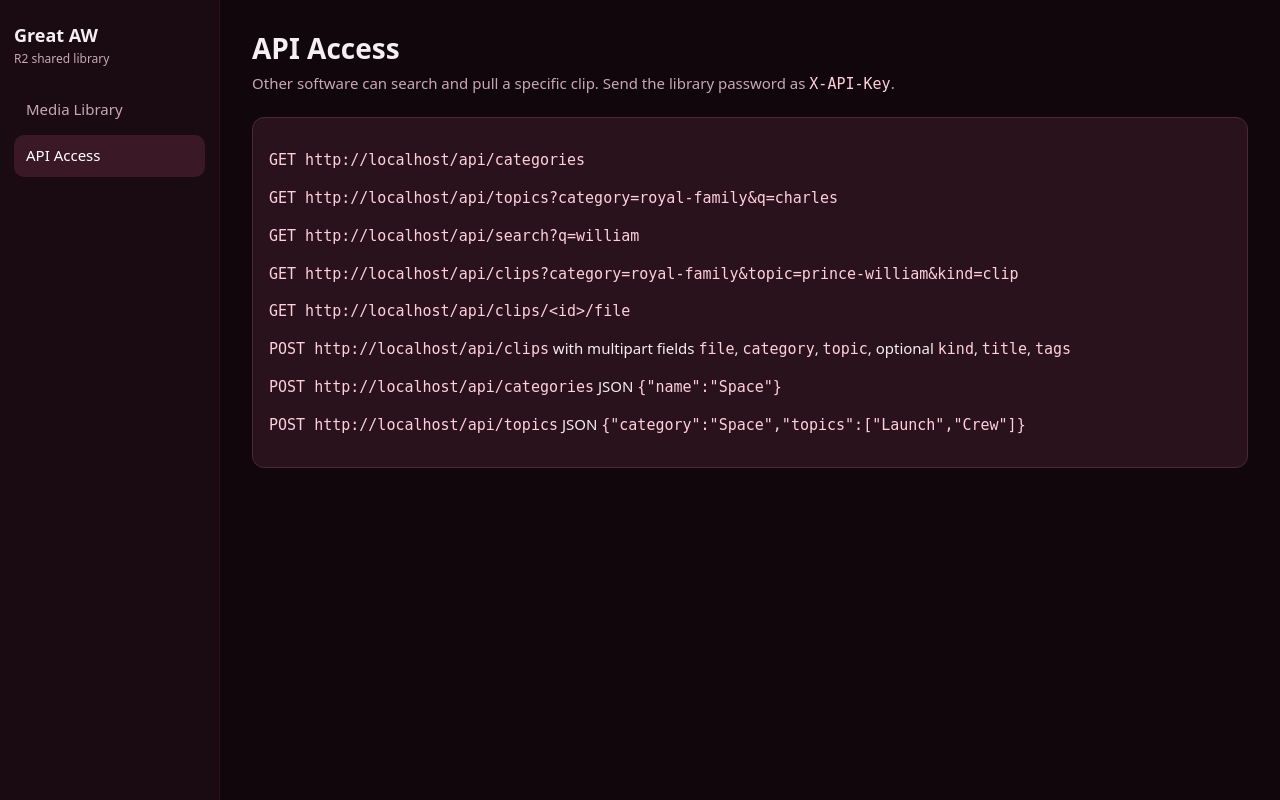
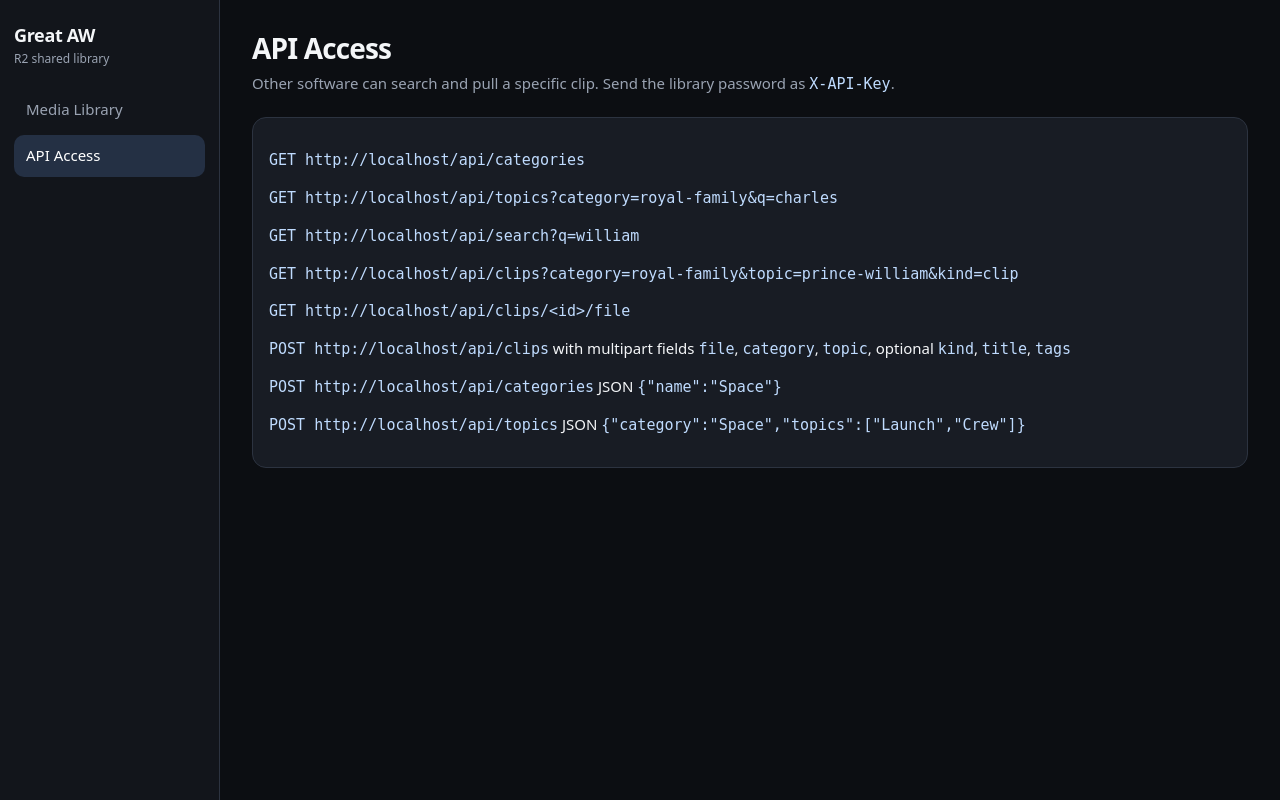
Before and after one commit to ayushww2/greatdatabse, a Flask app: page /api-access in a window 1280 px wide. Run offline with Flask 3, Linux system fonts and the light colour scheme; the visitor is signed in with stand-in values (Sample User, id 1).

Commit message:
Switch the media library to a modern blue-gray theme
Co-authored-by: ayushww2 <ayushww2@users.noreply.github.com>

```diff
--- a/templates/base.html
+++ b/templates/base.html
@@ -5,38 +5,41 @@
   <meta name="viewport" content="width=device-width, initial-scale=1">
   <title>{{ title }} · Great AW Database</title>
   <style>
-    :root { color-scheme: dark; --bg:#12060d; --side:#1a0a12; --card:#2a121c; --line:#4a2836; --text:#f6eef2; --muted:#c7a8b4; --accent:#c43b5b; }
+    :root { color-scheme: dark; --bg:#0c0e12; --side:#12151b; --card:#181c24; --line:#2c3340; --text:#f4f6f8; --muted:#9aa3b2; --accent:#3b82f6; }
     * { box-sizing: border-box; }
     body { margin:0; font:15px/1.45 system-ui, sans-serif; background:var(--bg); color:var(--text); }
     a { color: inherit; text-decoration: none; }
     .shell { display:flex; min-height:100vh; }
-    aside { width:220px; background:var(--side); border-right:1px solid #2c121c; padding:22px 14px; }
-    aside .brand { font-weight:700; font-size:18px; }
+    aside { width:220px; background:var(--side); border-right:1px solid var(--line); padding:22px 14px; }
+    aside .brand { font-weight:700; font-size:18px; letter-spacing:-0.02em; }
     aside .tag { color:var(--muted); font-size:12px; margin:2px 0 22px; }
     aside nav a { display:block; padding:10px 12px; border-radius:10px; color:var(--muted); margin-bottom:4px; }
-    aside nav a.active { background:#3a1826; color:white; }
+    aside nav a.active, aside nav a:hover { background:#243044; color:white; }
     main { flex:1; padding:28px 32px 64px; }
-    h1 { margin:0; font-size:28px; }
+    h1 { margin:0; font-size:28px; letter-spacing:-0.03em; }
     .sub { color:var(--muted); margin:4px 0 22px; }
     .grid { display:grid; grid-template-columns:repeat(auto-fill, minmax(230px, 1fr)); gap:12px; }
-    .card, .topic { background:var(--card); border:1px solid var(--line); border-radius:12px; padding:16px; }
+    .card, .topic { background:var(--card); border:1px solid var(--line); border-radius:14px; padding:16px; }
+    .topic:hover, a.card:hover { border-color:#3d4d66; }
     .topic { min-height:92px; }
-    .topic h3, .card h2 { margin:0 0 8px; font-size:16px; }
+    .topic h3, .card h2 { margin:0 0 8px; font-size:16px; letter-spacing:-0.01em; }
     .meta { color:var(--muted); font-size:13px; }
-    .search { width:100%; background:white; color:#1a1020; border:0; border-radius:8px; padding:12px 14px; font-size:15px; }
-    button, .btn { background:var(--accent); color:white; border:0; border-radius:8px; padding:10px 14px; font-weight:650; cursor:pointer; }
+    .search { width:100%; background:#10141b; color:var(--text); border:1px solid var(--line); border-radius:10px; padding:12px 14px; font-size:15px; }
+    .search:focus { outline:2px solid #2563eb; border-color:transparent; }
+    button, .btn { background:var(--accent); color:white; border:0; border-radius:10px; padding:10px 14px; font-weight:650; cursor:pointer; }
+    button:hover, .btn:hover { background:#2563eb; }
     button.ghost { background:transparent; border:1px solid var(--line); }
     .row { display:flex; gap:8px; flex-wrap:wrap; align-items:center; }
     form.stack { display:grid; gap:8px; margin-top:14px; }
     input[type=text], input[type=password], input[type=file], select, textarea {
-      width:100%; background:#12060d; color:var(--text); border:1px solid var(--line); border-radius:8px; padding:10px 12px;
+      width:100%; background:#10141b; color:var(--text); border:1px solid var(--line); border-radius:10px; padding:10px 12px;
     }
     table { width:100%; border-collapse:collapse; }
     th, td { text-align:left; padding:10px 8px; border-bottom:1px solid var(--line); vertical-align:middle; }
     th { color:var(--muted); font-size:12px; text-transform:uppercase; letter-spacing:.04em; }
-    .flash { background:#3a2414; color:#ffd7a8; border-radius:8px; padding:10px 12px; margin-bottom:12px; }
+    .flash { background:#1e293b; color:#dbeafe; border-radius:10px; padding:10px 12px; margin-bottom:12px; }
     .panel { margin-top:18px; }
-    code { color:#ffd0dc; }
+    code { color:#bfdbfe; }
     @media (max-width: 800px) { .shell { display:block; } aside { width:auto; } main { padding:20px 16px 48px; } }
   </style>
 </head>
```
